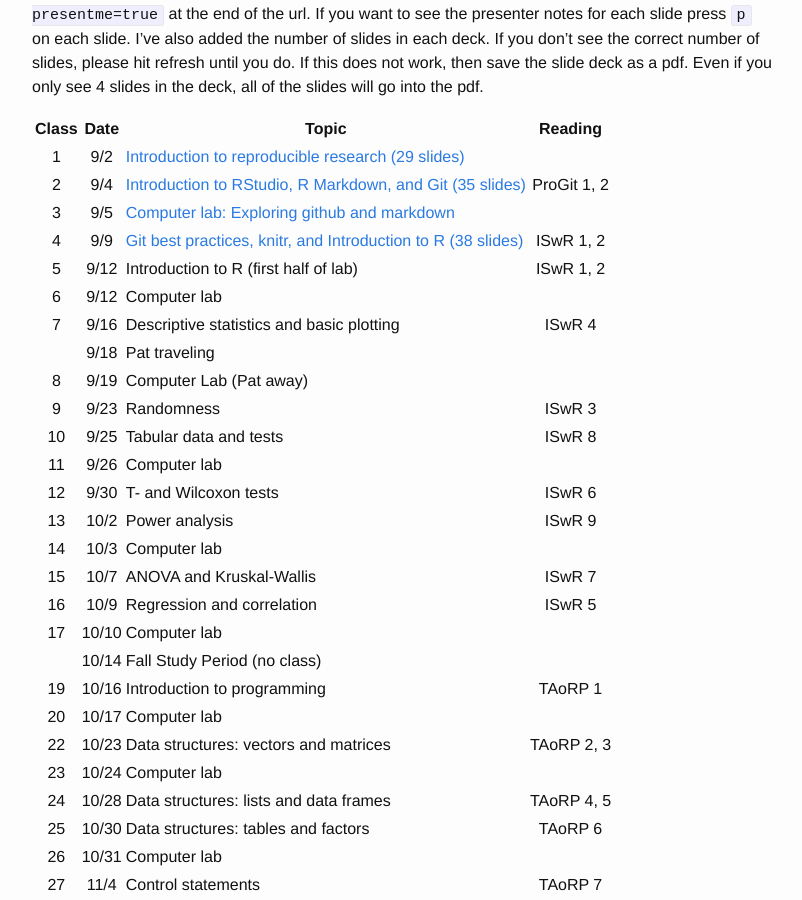
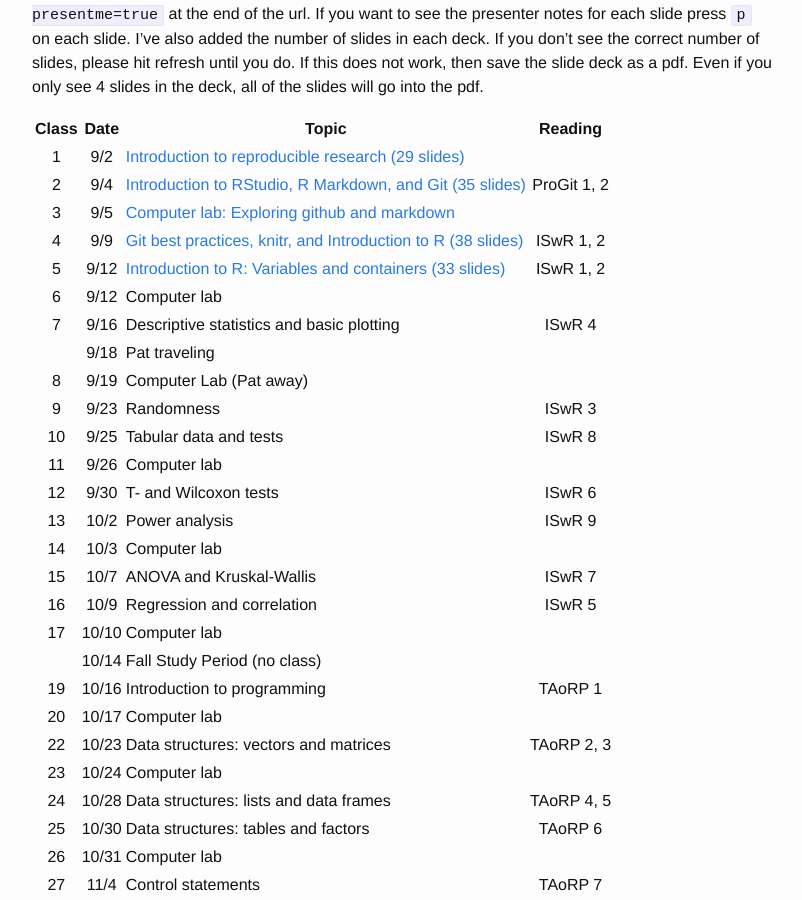
Before and after one commit to microbialinformatics/microbialinformatics.github.io, a Jekyll site: the page built from index.md, in a window 1280 px wide and 900 px high, scrolled down 1473 px. Shown: the whole window, without its empty margins (238-1040 px from the left). Built offline with Jekyll 4.4.1, drawn with Linux system fonts in a browser that asks for light colours.

Commit message:
Add link for Lecture 4

```diff
--- a/index.md
+++ b/index.md
@@ -46,7 +46,7 @@ Class	|	Date	|	Topic	|	Reading
 2	|	9/4	|	[Introduction to RStudio, R Markdown, and Git (35 slides)](slides/Lecture02.html)	|	ProGit 1, 2
 3	|	9/5	|	[Computer lab: Exploring github and markdown](https://github.com/microbialinformatics/assignment01)	|
 4	|	9/9	|	[Git best practices, knitr, and Introduction to R (38 slides)](slides/Lecture03.html)	|	ISwR 1, 2
-5	|	9/12	|	Introduction to R (first half of lab)  | ISwR 1, 2
+5	|	9/12	|	[Introduction to R: Variables and containers (33 slides)](slides/Lecture03)  | ISwR 1, 2
 6	|	9/12	|	Computer lab	|
 7   |   9/16    |	Descriptive statistics and basic plotting	|	ISwR 4
 	|	9/18	|   Pat traveling	|
```
